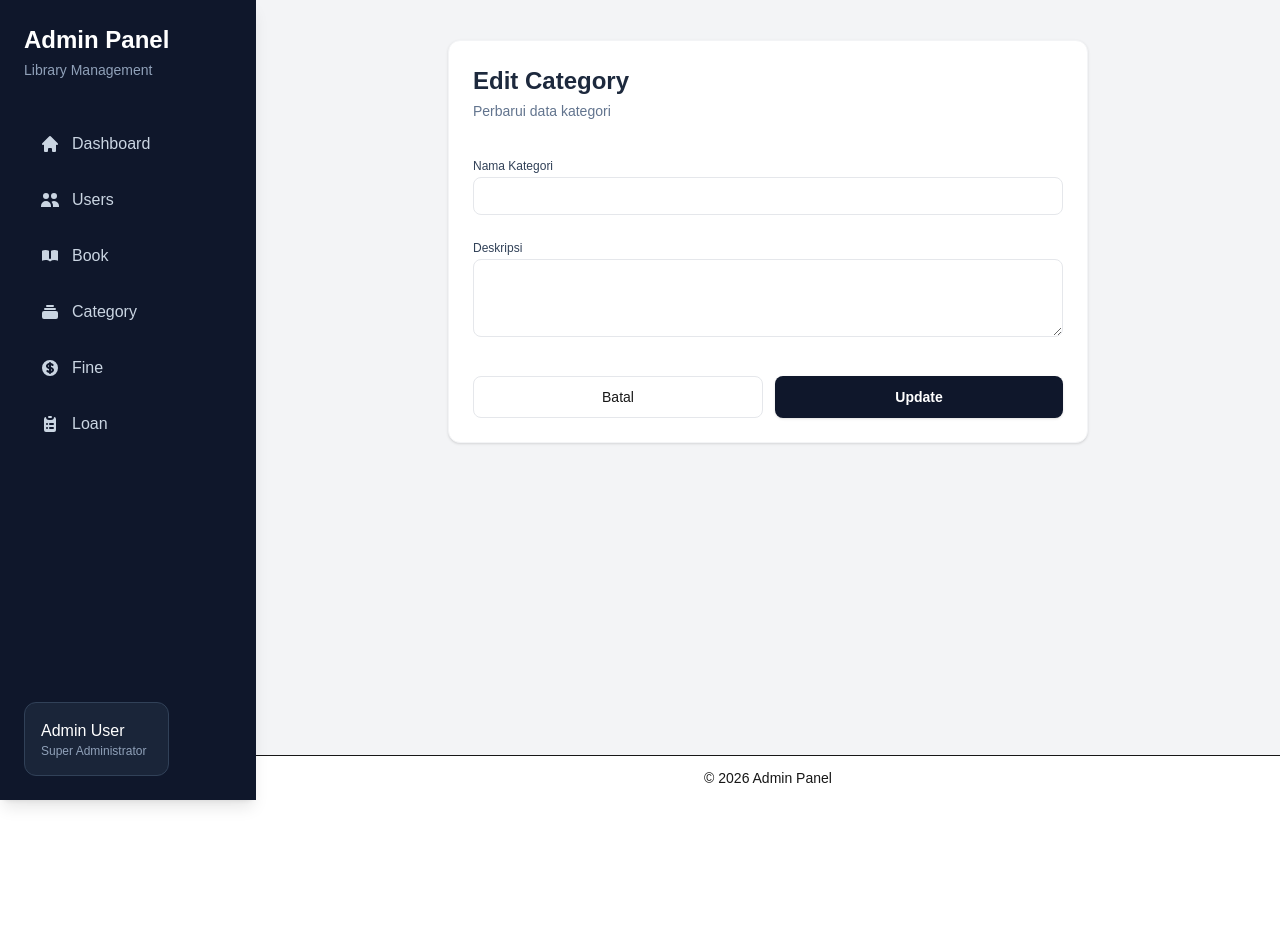
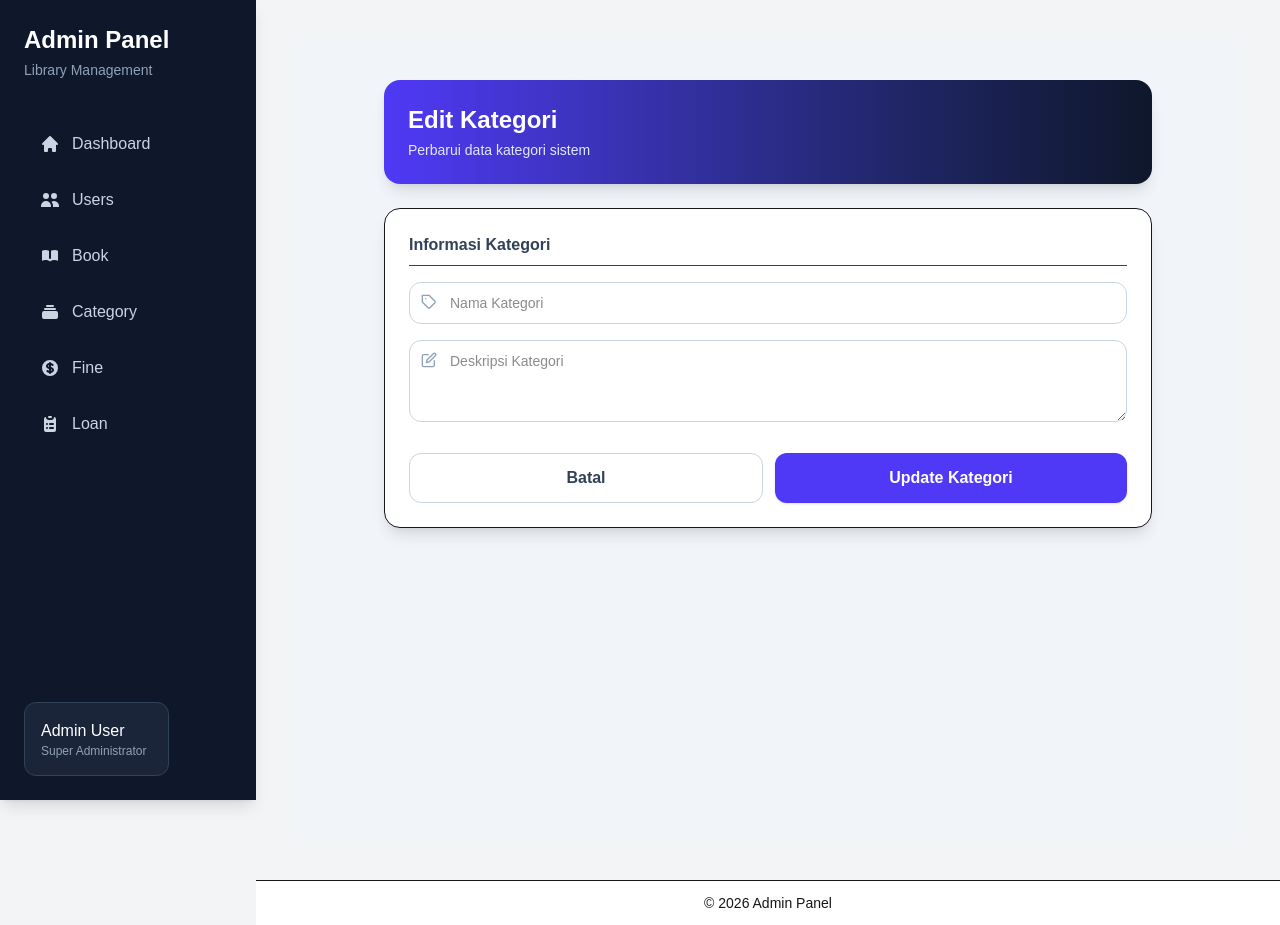
Before and after one commit to syidiqisyididiqi-hash/perpustakaan_frontend, a Next.js app: page /admin/category/1/edit in a window 1280 px wide. Before the commit the page ends 800 px from the top, so only its background shows below. Built offline with nearby package versions, Linux system fonts and the light colour scheme; no server answers.

Commit message:
Update Category
menambhakan lib api category & merubah edit create pagecategory

```diff
--- a/app/admin/category/[id]/edit/page.tsx
+++ b/app/admin/category/[id]/edit/page.tsx
@@ -1,77 +1,170 @@
 "use client";
 
 import { useRouter, useParams } from "next/navigation";
-import { useState, ChangeEvent, FormEvent } from "react";
+import { useState, ChangeEvent, FormEvent, useEffect } from "react";
+import { FiTag, FiEdit } from "react-icons/fi";
+
+const API_URL = "http://127.0.0.1:8000/api/categories";
 
 export default function EditCategoryPage() {
   const router = useRouter();
   const params = useParams();
+  const id = params.id;
 
-  const [form, setForm] = useState({
-    name: "",
-    description: "",
+  const [form, setForm] = useState({ name: "", description: "" });
+  const [loading, setLoading] = useState(false);
+  const [pageLoading, setPageLoading] = useState(true);
+
+  useEffect(() => {
+    if (!id) return;
+    fetchCategory();
+  }, [id]);
+
+  const fetchCategory = async () => {
+    try {
+      const res = await fetch(`${API_URL}/${id}`);
+      if (!res.ok) throw new Error("Network error");
+      const data = await res.json();
+      const category = data?.data ?? data;
+
+      setForm({
+        name: category?.name ?? "",
+        description: category?.description ?? "",
       });
+    } catch {
+      alert("Gagal mengambil data kategori");
+    } finally {
+      setPageLoading(false);
+    }
+  };
 
-  const handleChange = (
-    e: ChangeEvent<HTMLInputElement | HTMLTextAreaElement>
-  ) => {
+  const handleChange = (e: ChangeEvent<HTMLInputElement | HTMLTextAreaElement>) => {
     setForm({ ...form, [e.target.name]: e.target.value });
   };
 
-  const handleSubmit = (e: FormEvent<HTMLFormElement>) => {
+  const handleSubmit = async (e: FormEvent<HTMLFormElement>) => {
     e.preventDefault();
-    alert(`Category ID ${params.id} berhasil diupdate`);
+    try {
+      setLoading(true);
+      const res = await fetch(`${API_URL}/${id}`, {
+        method: "PUT",
+        headers: { "Content-Type": "application/json", Accept: "application/json" },
+        body: JSON.stringify(form),
+      });
+
+      if (!res.ok) throw new Error("Gagal update kategori");
+
       router.push("/admin/category");
+    } catch {
+      alert("Terjadi kesalahan saat update kategori");
+    } finally {
+      setLoading(false);
+    }
   };
 
+  if (pageLoading)
     return (
-    <div className="max-w-2xl mx-auto px-4">
-      <div className="bg-white p-6 rounded-xl shadow-sm border border-gray-100">
-        <div className="mb-8">
-          <h1 className="text-2xl font-semibold text-slate-800">Edit Category</h1>
-          <p className="text-slate-500 text-sm mt-1">Perbarui data kategori</p>
+      <div className="h-screen flex items-center justify-center text-slate-500">
+        Loading...
+      </div>
+    );
+
+  return (
+    <div className="min-h-screen bg-slate-100 py-10 px-4">
+      <div className="max-w-3xl mx-auto space-y-6">
+
+        <div className="bg-gradient-to-r from-indigo-600 to-slate-900 rounded-2xl p-6 text-white shadow-lg">
+          <h1 className="text-2xl font-bold">Edit Kategori</h1>
+          <p className="text-indigo-100 text-sm mt-1">Perbarui data kategori sistem</p>
         </div>
 
-        <form onSubmit={handleSubmit} className="space-y-5">
-          <div className="space-y-1">
-            <label className="text-xs font-medium text-slate-700">Nama Kategori</label>
-            <input
+        <div className="bg-white rounded-2xl shadow-lg border p-6">
+          <form onSubmit={handleSubmit} className="space-y-6">
+
+            <Section title="Informasi Kategori">
+              <div className="space-y-4">
+                <Input
+                  icon={<FiTag />}
                   name="name"
                   value={form.name}
                   onChange={handleChange}
-              className="w-full px-3 py-2 rounded-lg border border-gray-200 text-sm focus:ring-1 focus:ring-slate-300 outline-none"
+                  placeholder="Nama Kategori"
                 />
-          </div>
-
-          <div className="space-y-1">
-            <label className="text-xs font-medium text-slate-700">Deskripsi</label>
-            <textarea
+                <InputArea
+                  icon={<FiEdit />}
                   name="description"
                   value={form.description}
                   onChange={handleChange}
-              rows={3}
-              className="w-full px-3 py-2 rounded-lg border border-gray-200 text-sm focus:ring-1 focus:ring-slate-300 outline-none"
+                  placeholder="Deskripsi Kategori"
                 />
               </div>
+            </Section>
 
-          <div className="flex gap-3 pt-3">
+            <div className="flex gap-3">
               <button
                 type="button"
                 onClick={() => router.back()}
-              className="flex-1 py-2.5 rounded-lg border border-gray-200 text-sm font-medium hover:bg-slate-50 transition"
+                className="flex-1 border border-slate-300 py-3 rounded-xl font-semibold text-slate-700 hover:bg-slate-100 transition"
               >
                 Batal
               </button>
 
               <button
                 type="submit"
-              className="flex-1 bg-slate-900 text-white py-2.5 rounded-lg text-sm font-semibold hover:bg-slate-700 shadow-sm transition"
+                disabled={loading}
+                className="flex-1 bg-indigo-600 text-white py-3 rounded-xl font-semibold shadow hover:bg-indigo-700 transition flex justify-center items-center gap-2"
               >
-              Update
+                {loading && (
+                  <div className="w-4 h-4 border-2 border-white border-t-transparent rounded-full animate-spin" />
+                )}
+                {loading ? "Menyimpan..." : "Update Kategori"}
               </button>
             </div>
+
           </form>
+        </div>
       </div>
     </div>
   );
 }
+
+function Section({ title, children }: any) {
+  return (
+    <div className="space-y-4">
+      <h2 className="font-semibold text-slate-700 border-b pb-2">{title}</h2>
+      {children}
+    </div>
+  );
+}
+
+function Input({ icon, name, value, onChange, placeholder }: any) {
+  return (
+    <div className="relative">
+      <div className="absolute left-3 top-3 text-slate-400">{icon}</div>
+      <input
+        name={name}
+        value={value}
+        onChange={onChange}
+        placeholder={placeholder}
+        required
+        className="w-full pl-10 pr-3 py-2.5 rounded-xl border border-slate-300 text-sm focus:ring-2 focus:ring-indigo-500 outline-none"
+      />
+    </div>
+  );
+}
+
+function InputArea({ icon, name, value, onChange, placeholder }: any) {
+  return (
+    <div className="relative">
+      <div className="absolute left-3 top-3 text-slate-400">{icon}</div>
+      <textarea
+        name={name}
+        value={value}
+        onChange={onChange}
+        placeholder={placeholder}
+        rows={3}
+        className="w-full pl-10 pr-3 py-2.5 rounded-xl border border-slate-300 text-sm focus:ring-2 focus:ring-indigo-500 outline-none"
+      />
+    </div>
+  );
+}
--- a/app/admin/category/create/page.tsx
+++ b/app/admin/category/create/page.tsx
@@ -3,76 +3,125 @@
 import { useRouter } from "next/navigation";
 import { useState, ChangeEvent, FormEvent } from "react";
 
+const API_URL = "http://127.0.0.1:8000/api/categories";
+
 export default function CreateCategoryPage() {
   const router = useRouter();
+  const [loading, setLoading] = useState(false);
 
   const [form, setForm] = useState({
     name: "",
     description: "",
   });
 
-  const handleChange = (
-    e: ChangeEvent<HTMLInputElement | HTMLTextAreaElement>
-  ) => {
+  const handleChange = (e: ChangeEvent<HTMLInputElement | HTMLTextAreaElement>) => {
     setForm({ ...form, [e.target.name]: e.target.value });
   };
 
-  const handleSubmit = (e: FormEvent<HTMLFormElement>) => {
+  const handleSubmit = async (e: FormEvent<HTMLFormElement>) => {
     e.preventDefault();
-    alert("Category berhasil ditambahkan (dummy)");
+    setLoading(true);
+    try {
+      const res = await fetch(API_URL, {
+        method: "POST",
+        headers: {
+          "Content-Type": "application/json",
+          Accept: "application/json",
+        },
+        body: JSON.stringify(form),
+      });
+
+      if (!res.ok) {
+        const errorData = await res.json();
+        throw new Error(errorData.message || "Gagal menambahkan kategori");
+      }
+
+      alert("Kategori berhasil ditambahkan!");
       router.push("/admin/category");
+    } catch (error: any) {
+      alert("Gagal menambahkan kategori: " + (error.message || "Unknown error"));
+    } finally {
+      setLoading(false);
+    }
   };
 
   return (
-    <div className="max-w-2xl mx-auto px-4">
-      <div className="bg-white p-6 rounded-xl shadow-sm border border-gray-100">
-        <h1 className="text-2xl font-semibold text-slate-800 mb-2">Tambah Category</h1>
-        <p className="text-slate-500 text-sm mb-6">
-          Isi data lengkap untuk menambahkan kategori baru
-        </p>
+    <div className="min-h-screen bg-slate-100 py-10 px-4">
+      <div className="max-w-3xl mx-auto space-y-5">
 
-        <form onSubmit={handleSubmit} className="space-y-5">
-          <div className="space-y-1">
-            <label className="text-xs font-medium text-slate-700">Nama Kategori</label>
-            <input
-              name="name"
-              value={form.name}
-              onChange={handleChange}
-              placeholder="Masukkan nama kategori"
-              className="w-full px-3 py-2 rounded-lg border border-gray-200 text-sm focus:ring-1 focus:ring-slate-300 outline-none"
-            />
+        <div className="bg-gradient-to-r from-indigo-600 via-indigo-700 to-slate-900 rounded-2xl p-5 text-white shadow-lg">
+          <h1 className="text-2xl font-bold">Tambah Kategori</h1>
+          <p className="text-indigo-100 text-sm">Tambahkan kategori baru ke sistem perpustakaan</p>
         </div>
 
-          <div className="space-y-1">
-            <label className="text-xs font-medium text-slate-700">Deskripsi</label>
-            <textarea
-              name="description"
-              value={form.description}
-              onChange={handleChange}
-              placeholder="Deskripsi kategori"
-              rows={3}
-              className="w-full px-3 py-2 rounded-lg border border-gray-200 text-sm focus:ring-1 focus:ring-slate-300 outline-none"
-            />
-          </div>
+        <div className="bg-white rounded-2xl shadow-lg border p-5">
+          <form onSubmit={handleSubmit} className="space-y-6">
 
-          <div className="flex gap-3 pt-3">
+            <Section title="Detail Kategori">
+              <Input name="name" placeholder="Nama Kategori" value={form.name} onChange={handleChange} />
+              <InputArea name="description" placeholder="Deskripsi Kategori" value={form.description} onChange={handleChange} />
+            </Section>
+
+            <div className="flex gap-3">
               <button
                 type="button"
                 onClick={() => router.back()}
-              className="flex-1 py-2.5 rounded-lg border border-gray-200 text-sm font-medium hover:bg-slate-50 transition"
+                className="flex-1 py-2.5 rounded-xl border border-slate-300 text-sm font-semibold text-slate-700 hover:bg-slate-100 transition"
               >
                 Batal
               </button>
 
               <button
                 type="submit"
-              className="flex-1 bg-slate-900 text-white py-2.5 rounded-lg text-sm font-semibold hover:bg-slate-700 shadow-sm transition"
+                disabled={loading}
+                className="flex-1 bg-indigo-600 text-white py-2.5 rounded-xl font-semibold shadow hover:bg-indigo-700 transition"
               >
-              Simpan
+                {loading ? "Menyimpan..." : "Simpan Kategori"}
               </button>
             </div>
+
           </form>
+        </div>
       </div>
     </div>
   );
 }
+
+function Section({ title, children }: any) {
+  return (
+    <div className="space-y-4">
+      <h2 className="font-semibold text-slate-700 border-b pb-2">{title}</h2>
+      {children}
+    </div>
+  );
+}
+
+function Input({ name, onChange, placeholder, value }: any) {
+  return (
+    <div>
+      <input
+        name={name}
+        value={value}
+        placeholder={placeholder}
+        onChange={onChange}
+        required
+        className="w-full px-4 py-2.5 rounded-xl border border-slate-300 text-sm focus:ring-2 focus:ring-indigo-500 outline-none"
+      />
+    </div>
+  );
+}
+
+function InputArea({ name, onChange, placeholder, value }: any) {
+  return (
+    <div>
+      <textarea
+        name={name}
+        value={value}
+        placeholder={placeholder}
+        onChange={onChange}
+        rows={3}
+        className="w-full px-4 py-2.5 rounded-xl border border-slate-300 text-sm focus:ring-2 focus:ring-indigo-500 outline-none"
+      />
+    </div>
+  );
+}
--- a/app/admin/category/page.tsx
+++ b/app/admin/category/page.tsx
@@ -1,122 +1,179 @@
 "use client";
 
-import { useState } from "react";
+import { useState, useEffect } from "react";
 import { FiSearch, FiEdit, FiTrash2, FiPlus } from "react-icons/fi";
 import Link from "next/link";
+
+const API_URL = "http://127.0.0.1:8000/api/categories";
+
+type Category = {
+  id: number;
+  name: string;
+  description?: string;
+};
 
 export default function CategoryPage() {
   const [query, setQuery] = useState("");
   const [search, setSearch] = useState("");
+  const [categories, setCategories] = useState<Category[]>([]);
+  const [loading, setLoading] = useState(true);
 
-  const categories = [
-    { id: 1, name: "Programming", description: "Books about coding & software", total: 45 },
-    { id: 2, name: "Self Development", description: "Motivation & personal growth", total: 30 },
-    { id: 3, name: "History", description: "Historical books collection", total: 18 },
-  ];
+  useEffect(() => {
+    fetchCategories();
+  }, []);
 
-  const handleSearch = () => {
-    setSearch(query);
+  const fetchCategories = async () => {
+    setLoading(true);
+    try {
+      const res = await fetch(API_URL);
+      const data = await res.json();
+      setCategories(data?.data ?? []);
+    } catch {
+      alert("Gagal mengambil data kategori");
+    } finally {
+      setLoading(false);
+    }
+  };
+
+  const handleDelete = async (id: number) => {
+    if (!confirm("Hapus kategori ini?")) return;
+    try {
+      await fetch(`${API_URL}/${id}`, { method: "DELETE" });
+      fetchCategories();
+    } catch {
+      alert("Gagal menghapus kategori");
+    }
   };
 
   const filtered = categories.filter(
     (c) =>
-      c.name.toLowerCase().includes(search.toLowerCase()) ||
-      c.description.toLowerCase().includes(search.toLowerCase())
+      c.name?.toLowerCase().includes(search.toLowerCase()) ||
+      c.description?.toLowerCase().includes(search.toLowerCase())
   );
 
   return (
-    <div className="space-y-6">
-      <div className="bg-gradient-to-r from-slate-900 to-slate-800 rounded-2xl p-6 text-white shadow-lg">
-        <div className="flex flex-col md:flex-row md:items-center md:justify-between gap-4">
+    <div className="space-y-5">
+
+      <div className="bg-gradient-to-r from-indigo-600 via-indigo-700 to-slate-900 rounded-2xl p-5 text-white shadow-lg">
+        <div className="flex flex-col lg:flex-row gap-5 lg:items-center lg:justify-between">
+
           <div>
-            <h1 className="text-3xl font-bold">Category Management</h1>
-            <p className="text-slate-300 text-sm">Manage book categories in your system</p>
+            <h1 className="text-2xl font-bold">Kategori</h1>
+            <p className="text-indigo-100 text-sm">
+              Mengelola kategori buku sistem perpustakaan
+            </p>
           </div>
 
-          <div className="flex gap-3 w-full md:w-auto">
-            <div className="flex bg-white rounded-xl overflow-hidden shadow w-full md:w-72">
+          <div className="flex flex-col sm:flex-row gap-3 w-full lg:w-auto">
+
+            <div className="flex bg-white rounded-xl overflow-hidden shadow w-full sm:w-72">
               <input
                 value={query}
                 onChange={(e) => setQuery(e.target.value)}
-                placeholder="Search category..."
-                className="flex-1 px-4 py-2 text-sm outline-none text-slate-800"
+                placeholder="Cari kategori..."
+                className="flex-1 px-4 py-2.5 text-sm outline-none text-slate-800"
               />
               <button
-                onClick={handleSearch}
-                className="px-4 bg-slate-900 text-white flex items-center justify-center hover:bg-slate-700 transition"
+                onClick={() => setSearch(query)}
+                className="px-4 bg-indigo-600 text-white hover:bg-indigo-700 transition"
               >
-                <FiSearch />
+                <FiSearch size={16} />
               </button>
             </div>
 
             <Link href="/admin/category/create">
-              <button className="flex items-center gap-2 bg-white text-slate-900 px-5 py-2 rounded-xl text-sm font-semibold shadow hover:bg-slate-100 transition">
-                <FiPlus />
-                Add
+              <button className="flex items-center gap-2 bg-white text-indigo-700 px-5 py-2.5 rounded-xl text-sm font-semibold shadow hover:scale-105 transition">
+                <FiPlus size={16} /> Tambah Kategori
               </button>
             </Link>
+
           </div>
         </div>
       </div>
 
-      <div className="hidden md:block bg-white rounded-2xl shadow border overflow-hidden">
+      <div className="bg-white rounded-2xl shadow-lg border border-slate-200 overflow-hidden">
+        <div className="overflow-x-auto">
           <table className="w-full text-sm">
-          <thead className="bg-slate-50 text-slate-600">
+            <thead className="bg-slate-100 text-slate-700">
               <tr>
-              <th className="p-4 text-left">Category Name</th>
-              <th className="p-4 text-left">Description</th>
-              <th className="p-4 text-center">Total Books</th>
-              <th className="p-4 text-center">Action</th>
+                <th className="p-4 text-left">Nama Kategori</th>
+                <th className="p-4 text-left">Deskripsi</th>
+                <th className="p-4 text-center">Aksi</th>
               </tr>
             </thead>
+            <tbody>
+              {loading && (
+                <tr>
+                  <td colSpan={4} className="text-center py-12 text-slate-400">
+                    Memuat data...
+                  </td>
+                </tr>
+              )}
 
-          <tbody>
-            {filtered.map((c) => (
-              <tr key={c.id} className="border-t hover:bg-slate-50">
-                <td className="p-4 font-semibold">{c.name}</td>
-                <td className="p-4 text-slate-500">{c.description}</td>
-                <td className="p-4 text-center">{c.total}</td>
-                <td className="p-4 text-center flex justify-center gap-2">
+              {!loading &&
+                filtered.map((c, i) => (
+                  <tr
+                    key={c.id}
+                    className={`border-t hover:bg-indigo-50 ${i % 2 === 0 ? "bg-white" : "bg-slate-50"}`}
+                  >
+                    <td className="p-4 font-semibold text-slate-800">{c.name}</td>
+                    <td className="p-4 text-slate-600">{c.description || "-"}</td>
+
+                    <td className="p-4 text-center">
+                      <div className="flex justify-center gap-2">
                         <Link href={`/admin/category/${c.id}/edit`}>
-                    <button className="p-2 bg-blue-50 text-blue-600 rounded-lg hover:bg-blue-100 transition">
+                          <button className="p-2 bg-blue-100 text-blue-600 rounded-lg hover:bg-blue-200 transition">
                             <FiEdit size={16} />
                           </button>
                         </Link>
-                  <button className="p-2 bg-red-50 text-red-600 rounded-lg hover:bg-red-100 transition">
+                        <button
+                          onClick={() => handleDelete(c.id)}
+                          className="p-2 bg-red-100 text-red-600 rounded-lg hover:bg-red-200 transition"
+                        >
                           <FiTrash2 size={16} />
                         </button>
+                      </div>
                     </td>
                   </tr>
                 ))}
+
+              {!loading && filtered.length === 0 && (
+                <tr>
+                  <td colSpan={4} className="text-center py-12 text-slate-400">
+                    Tidak ada kategori
+                  </td>
+                </tr>
+              )}
             </tbody>
           </table>
+        </div>
       </div>
 
       <div className="md:hidden space-y-3">
         {filtered.map((c) => (
-          <div key={c.id} className="bg-white rounded-xl p-4 shadow border space-y-3">
-            <div>
-              <p className="font-semibold">{c.name}</p>
-              <p className="text-xs text-slate-500">{c.description}</p>
-            </div>
-
-            <div className="flex justify-between text-xs">
-              <span className="font-medium text-slate-700">{c.total} books</span>
-            </div>
+          <div key={c.id} className="bg-white rounded-2xl p-4 shadow border space-y-2">
+            <p className="font-semibold text-slate-800">{c.name}</p>
+            <p className="text-sm text-slate-600">{c.description || "-"}</p>
+            <div className="flex justify-between text-sm items-center">
 
               <div className="flex gap-2">
-              <Link href={`/admin/category/${c.id}/edit`} className="flex-1">
-                <button className="w-full py-2 bg-blue-50 text-blue-600 rounded-lg text-sm">
+                <Link href={`/admin/category/${c.id}/edit`}>
+                  <button className="p-2 bg-blue-100 text-blue-600 rounded-lg hover:bg-blue-200 transition">
                     Edit
                   </button>
                 </Link>
-              <button className="flex-1 py-2 bg-red-50 text-red-600 rounded-lg text-sm">
+                <button
+                  onClick={() => handleDelete(c.id)}
+                  className="p-2 bg-red-100 text-red-600 rounded-lg hover:bg-red-200 transition"
+                >
                   Delete
                 </button>
               </div>
             </div>
+          </div>
         ))}
       </div>
+
     </div>
   );
 }
```
Also changed, not shown: app/lib/api/category.ts (added, +40 -0 lines). Lines whose indentation alone changed are shown as unchanged.
